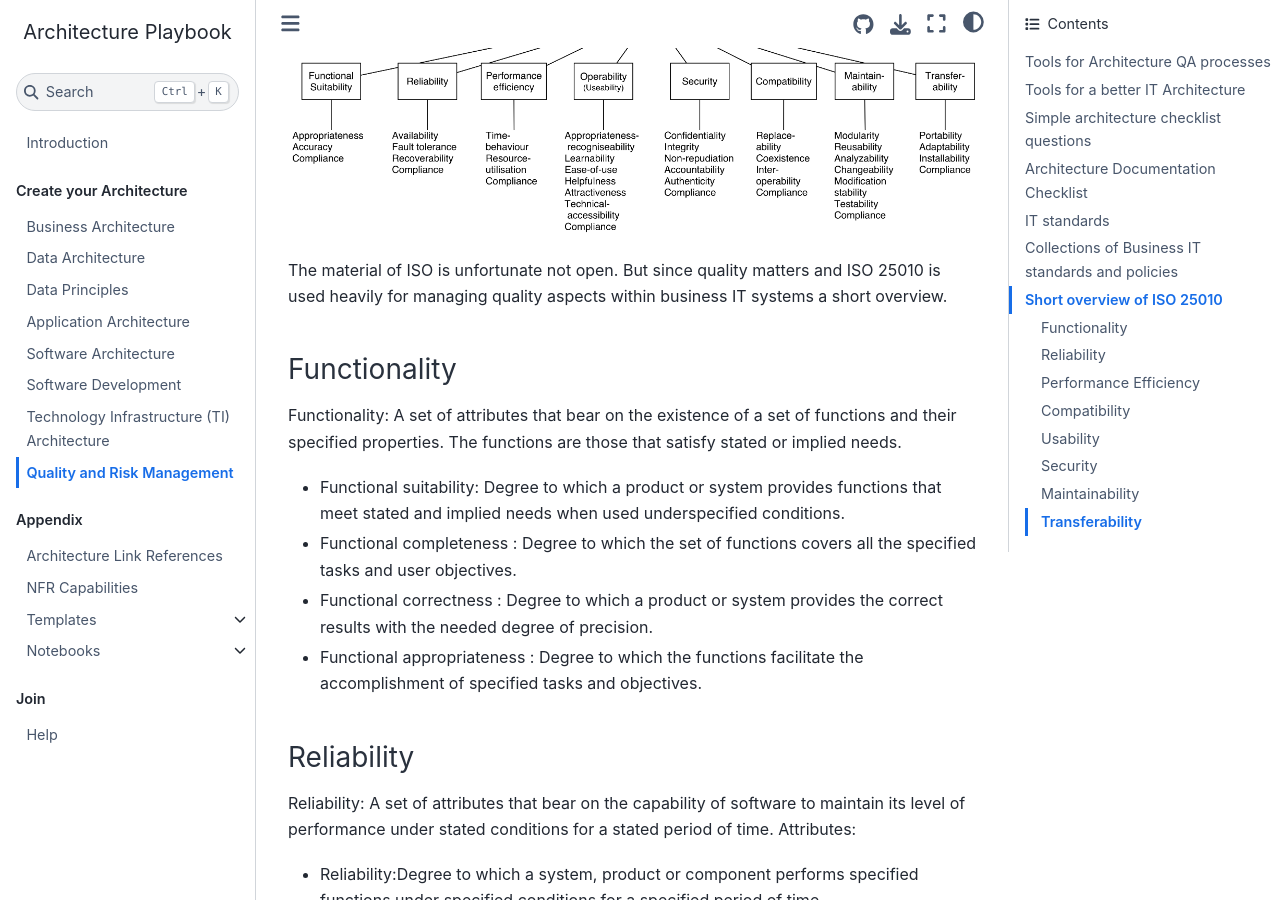
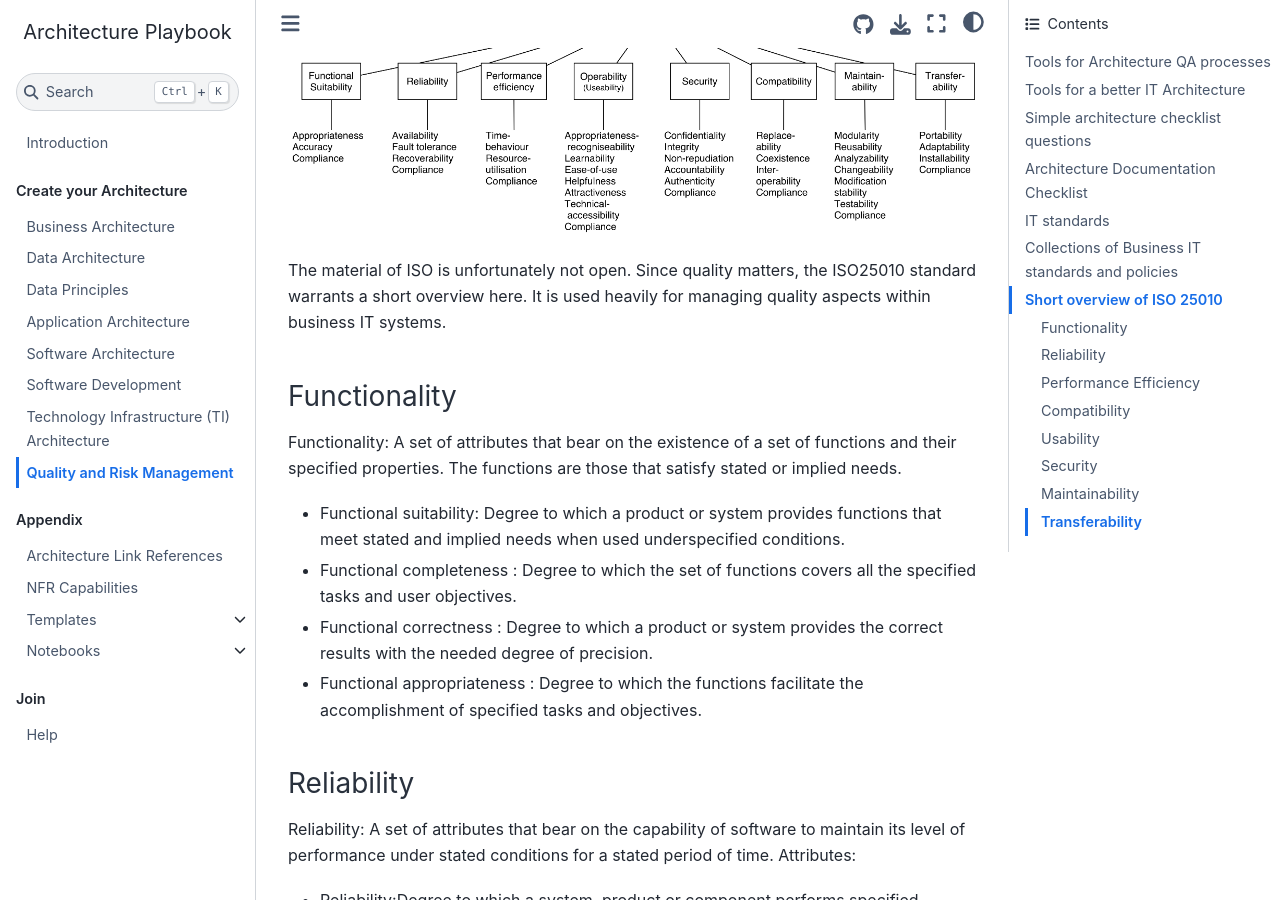
Before and after one commit to nocomplexity/ArchitecturePlaybook, a Jupyter Book: the page built from quality.md, in a window 1280 px wide and 900 px high, scrolled down 5185 px. Built offline with Jupyter Book 1.0.4 settings and Sphinx 7.4.7 and the Sphinx Book theme 1.1.4, drawn with Linux system fonts in a browser that asks for light colours.

Commit message:
rephrase quality.md line 131 for clarity

```diff
--- a/quality.md
+++ b/quality.md
@@ -128,7 +128,7 @@ Creating a policies should be done smart. So reuse existing open standard and po
 
 ![Overview ISO Qualitiy Standard(25010)](ISO-25010-QualityTree.png)
 
-The material of ISO is unfortunate not open. But since quality matters and ISO 25010 is used heavily for managing quality aspects within business IT systems a short overview.
+The material of ISO is unfortunately not open. Since quality matters, the ISO25010 standard warrants a short overview here. It is used heavily for managing quality aspects within business IT systems.
 
 ### Functionality
 
```
